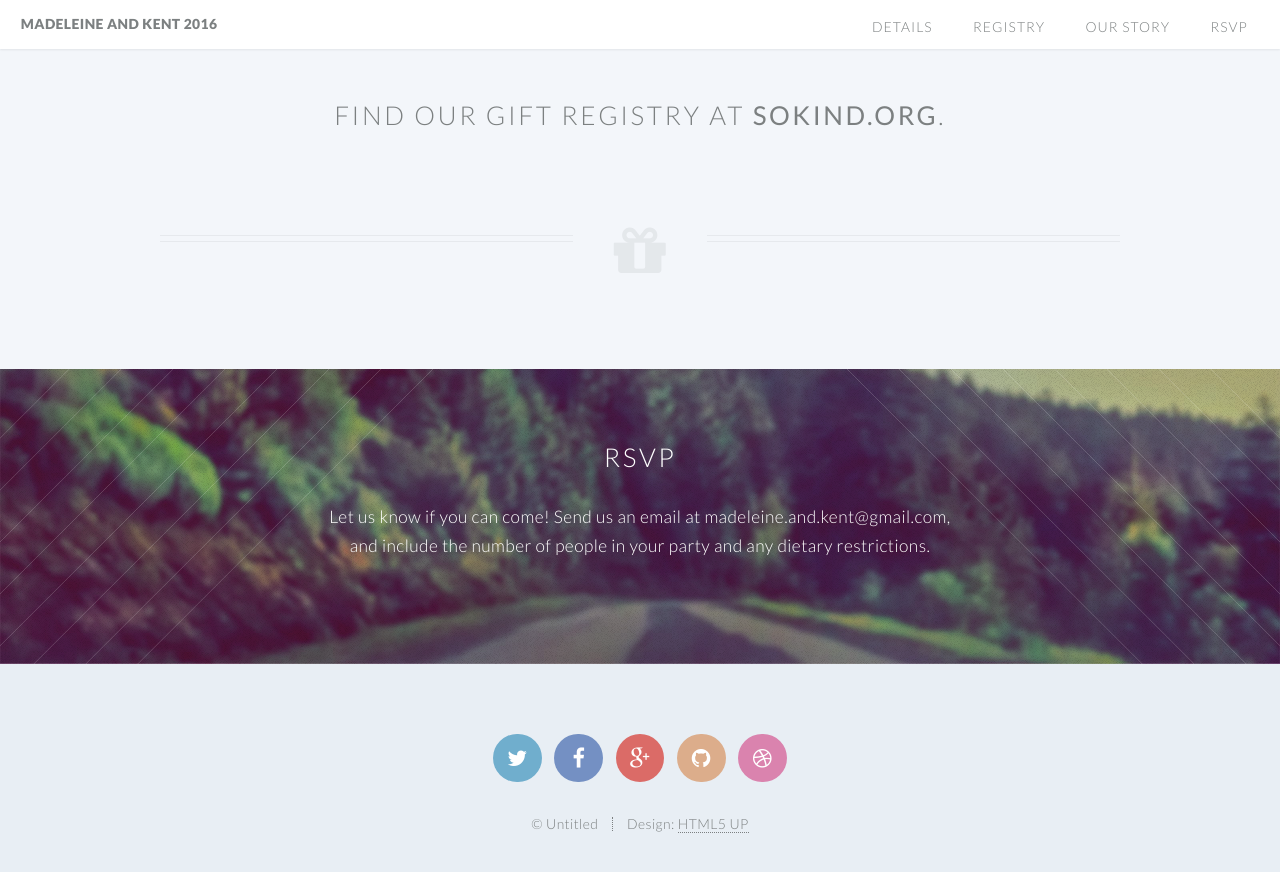
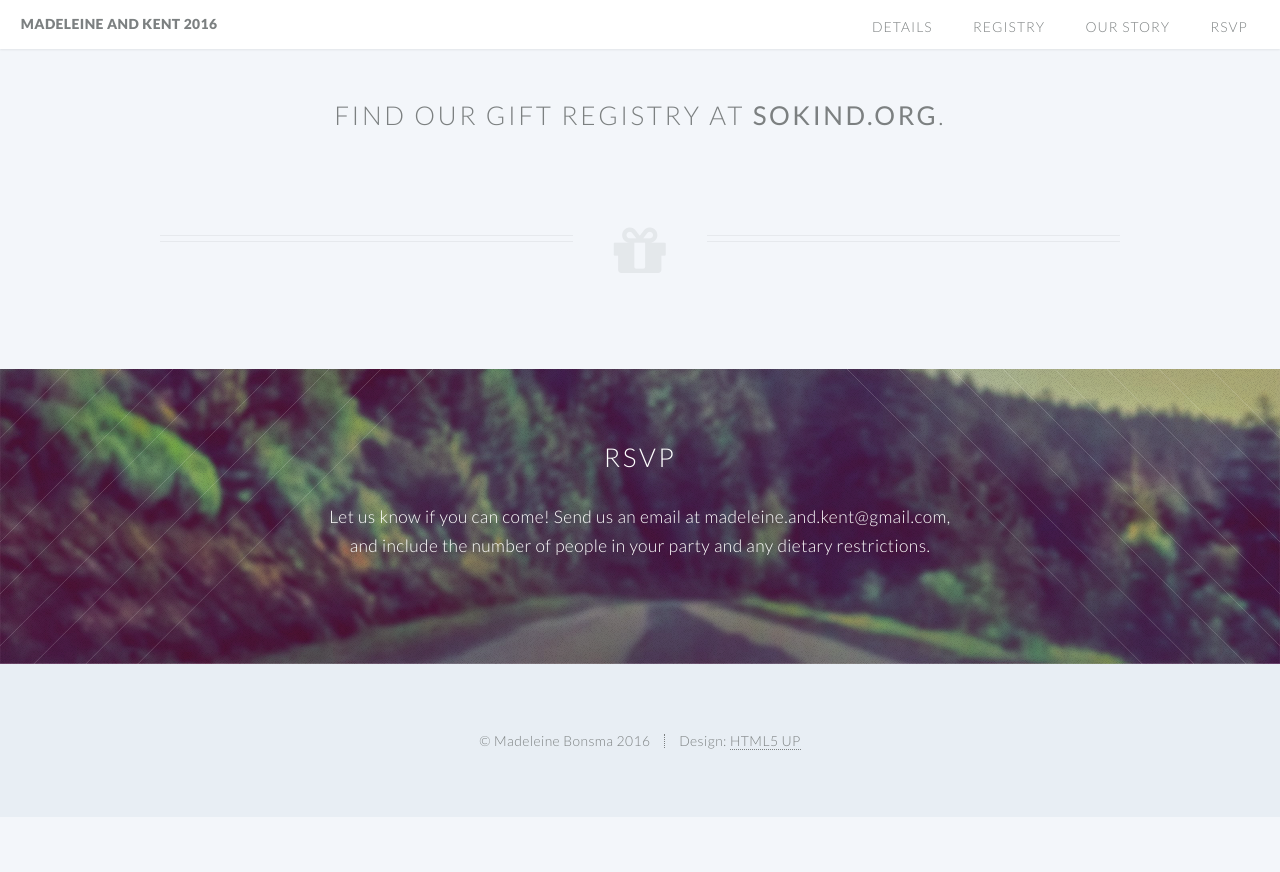
Before and after one commit to mbonsma/wedding, a Jekyll site: the page built from index.html, in a window 1280 px wide and 900 px high, scrolled down 1831 px. Shown: the top 872 px of the window. Built offline with Jekyll 4.4.1, drawn with Linux system fonts in a browser that asks for light colours; after the commit the page ends 2648 px from its top, so only the background shows below that.

Commit message:
remove social media links in footer

```diff
--- a/_includes/footer.html
+++ b/_includes/footer.html
@@ -1,16 +1,8 @@
 <!-- Footer -->
 <footer id="footer">
 
-    <ul class="icons">
-        <li><a href="#" class="icon circle fa-twitter"><span class="label">Twitter</span></a></li>
-        <li><a href="#" class="icon circle fa-facebook"><span class="label">Facebook</span></a></li>
-        <li><a href="#" class="icon circle fa-google-plus"><span class="label">Google+</span></a></li>
-        <li><a href="#" class="icon circle fa-github"><span class="label">Github</span></a></li>
-        <li><a href="#" class="icon circle fa-dribbble"><span class="label">Dribbble</span></a></li>
-    </ul>
-
     <ul class="copyright">
-        <li>&copy; Untitled</li><li>Design: <a href="http://html5up.net">HTML5 UP</a></li>
+        <li>&copy; Madeleine Bonsma 2016</li><li>Design: <a href="http://html5up.net">HTML5 UP</a></li>
     </ul>
 
 </footer>
```
